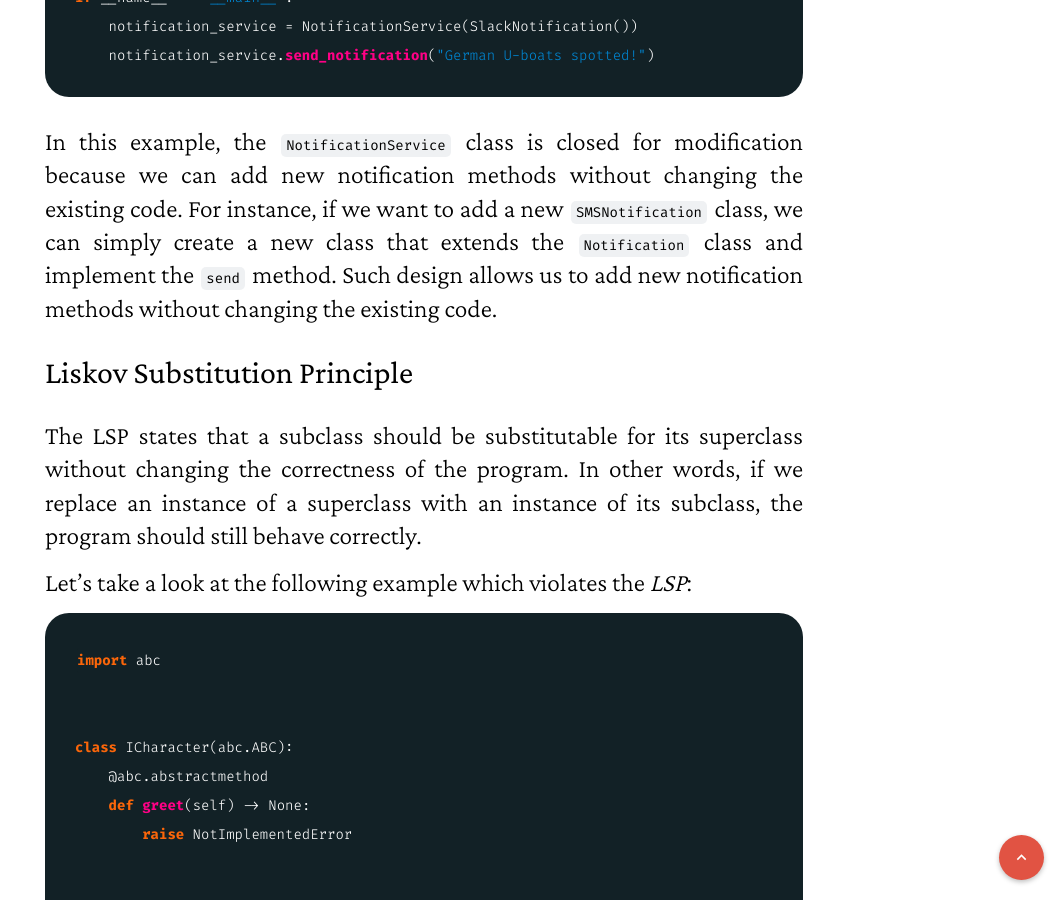
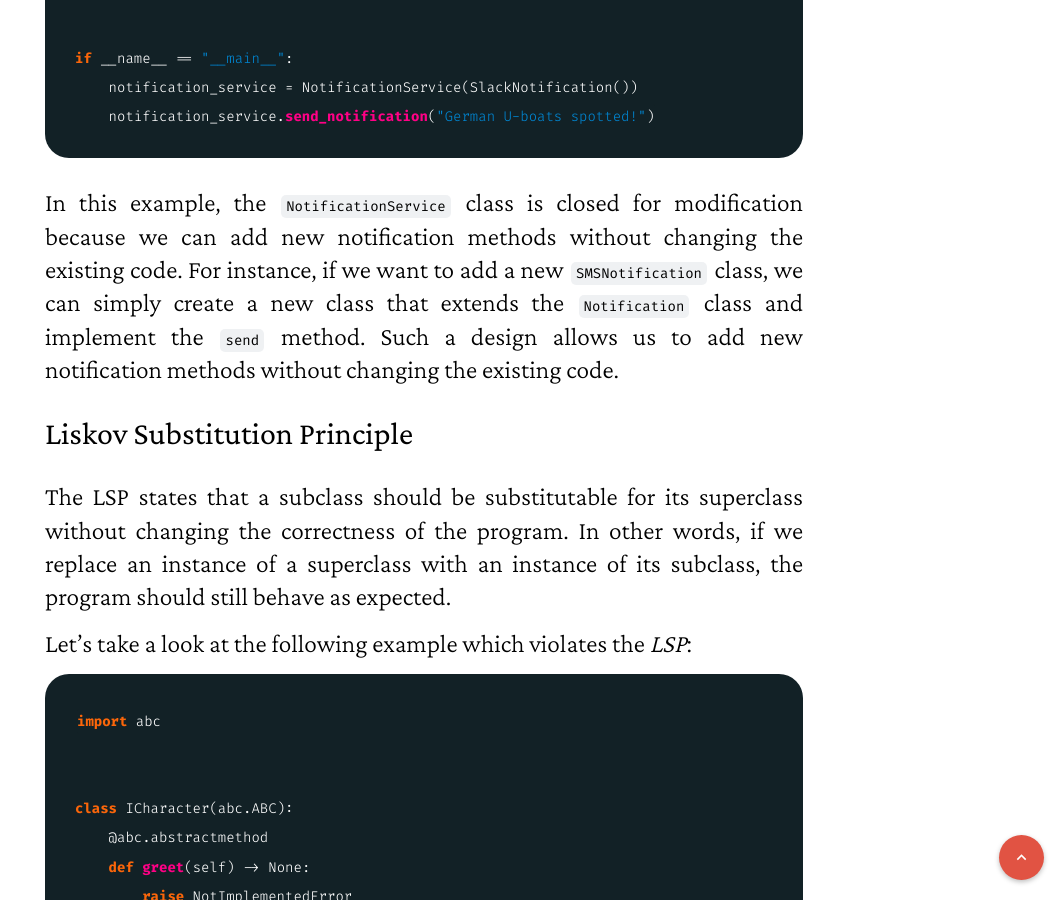
Before and after one commit to lk-geimfari/lk-geimfari.github.io, a Jekyll site: the page built from _posts/2023-08-04-solid-principles-for-solid-devs.md, in a window 1280 px wide and 900 px high, scrolled down 6059 px. Shown: the whole window, without its empty margins (216-1280 px from the left). Built offline with Jekyll 4.4.1, drawn with Linux system fonts in a browser that asks for light colours; nearby versions of some CDN libraries; some of the changed text lies outside the part shown.

Commit message:
Fix typo

````diff
--- a/_posts/2023-08-04-solid-principles-for-solid-devs.md
+++ b/_posts/2023-08-04-solid-principles-for-solid-devs.md
@@ -138,6 +138,8 @@
     user_serializer.serialize()
 ```
 
+As you can see, it's pretty clear and I have nothing more to add here.
+
 ## Open/Closed Principle
 
 The Open/Closed Principle (OCP) states that a class should be open for extension but closed for modification. This means
@@ -210,14 +212,14 @@
 
 In this example, the `NotificationService` class is closed for modification because we can add new notification
 methods without changing the existing code. For instance, if we want to add a new `SMSNotification` class, we can
-simply create a new class that extends the `Notification` class and implement the `send` method. Such design
+simply create a new class that extends the `Notification` class and implement the `send` method. Such a design
 allows us to add new notification methods without changing the existing code.
 
 ## Liskov Substitution Principle
 
 The LSP states that a subclass should be substitutable for its superclass without changing the correctness of the
 program. In other words, if we replace an instance of a superclass with an instance of its subclass, the program should
-still behave correctly.
+still behave as expected.
 
 Let's take a look at the following example which violates the *LSP*:
 
````
